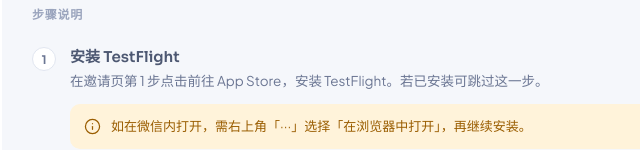
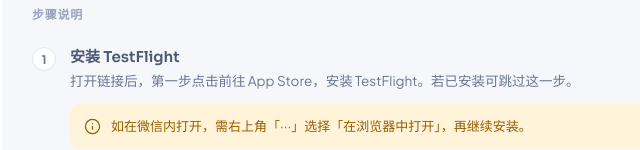
Before and after one commit to Reyes324/lala-i-landing-page, a plain HTML site: page download-guide.html in a window 1280 px wide. Shown: the part 652-802 px from the top of the page, 142-782 px from the left. Drawn offline with Linux system fonts and the light colour scheme.

Commit message:
下载指引页文案微调：第 1 步说明改为「打开链接后，第一步点击前往...」

```diff
--- a/download-guide.html
+++ b/download-guide.html
@@ -207,7 +207,7 @@
           <span class="step-num">1</span>
           <div>
             <div class="step-title" data-en="Install TestFlight" data-cn="安装 TestFlight">安装 TestFlight</div>
-            <div class="step-desc" data-en="On the invitation page, tap the App Store link in Step 1 to install TestFlight. Skip this step if you already have it." data-cn="在邀请页第 1 步点击前往 App Store，安装 TestFlight。若已安装可跳过这一步。">在邀请页第 1 步点击前往 App Store，安装 TestFlight。若已安装可跳过这一步。</div>
+            <div class="step-desc" data-en="On the invitation page, tap the App Store link in Step 1 to install TestFlight. Skip this step if you already have it." data-cn="打开链接后，第一步点击前往 App Store，安装 TestFlight。若已安装可跳过这一步。">打开链接后，第一步点击前往 App Store，安装 TestFlight。若已安装可跳过这一步。</div>
             <div class="step-warn">
               <svg width="17" height="17" viewBox="0 0 24 24" fill="none" stroke="var(--warning-fg)" stroke-width="1.75" stroke-linecap="round" stroke-linejoin="round" style="flex:none;margin-top:2px;"><circle cx="12" cy="12" r="10"></circle><path d="M12 16v-4"></path><path d="M12 8h.01"></path></svg>
               <span data-en="WeChat blocks the App Store link. Tap ⋯ in the top right and choose “Open in Browser”, then continue there." data-cn="如在微信内打开，需右上角「···」选择「在浏览器中打开」，再继续安装。">如在微信内打开，需右上角「···」选择「在浏览器中打开」，再继续安装。</span>
```
